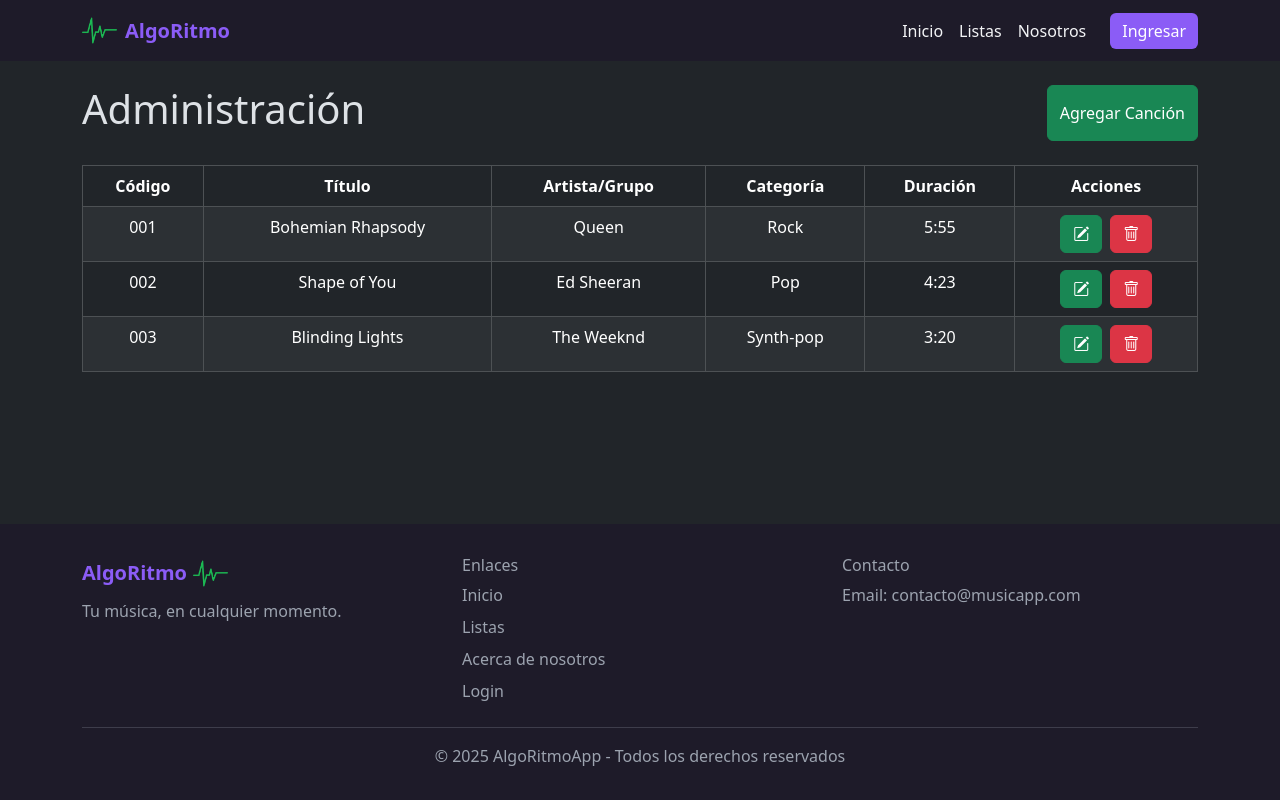
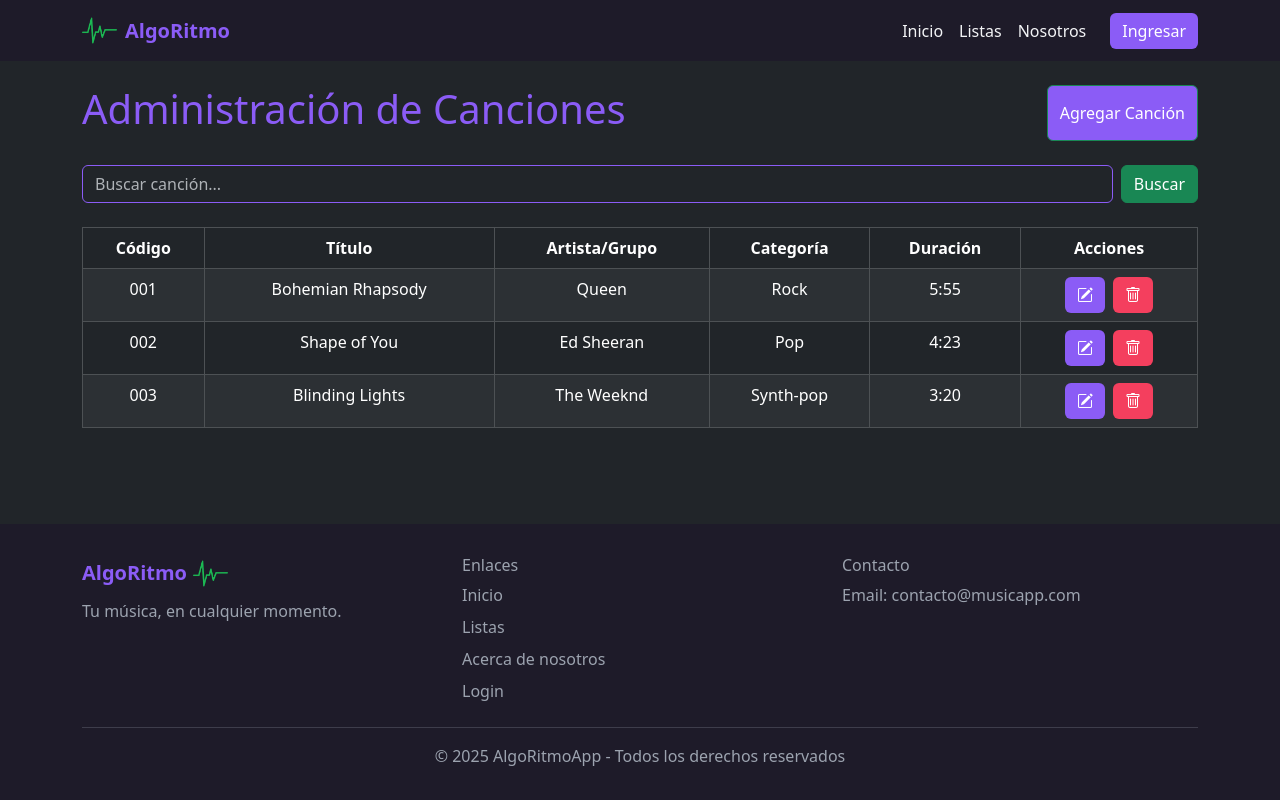
Before and after one commit to masheee/AlgoRitmo, a React (Vite) app: page / in a window 1280 px wide. Built offline with nearby package versions, Linux system fonts and the light colour scheme.

Commit message:
agregue la barra de busqueda y cambie estilos haciendo una archivo de estilos para la pagina de administrador

```diff
--- a/src/components/pages/Administrador.jsx
+++ b/src/components/pages/Administrador.jsx
@@ -1,13 +1,26 @@
 import React from 'react';
-import { Button, Table } from "react-bootstrap";
-
+import { Button, Form, Table } from "react-bootstrap";
+import "../../styles/admin.css";
 const Administrador = () => {
     return (
         <section className='container'>
             <div className='d-flex justify-content-between mt-4'>
-                <h1>Administración</h1>
-                <Button variant='success' className='py-0'>Agregar Canción</Button>
+                <h1>Administración de Canciones</h1>
+                <Button variant='success' className='py-0 admin-button'>Agregar Canción</Button>
             </div>
+
+            <div className="mt-4">
+                <Form className="d-flex">
+                    <Form.Control
+                        type="search"
+                        placeholder="Buscar canción..."
+                        className="me-2 admin-control-buscar"
+                        aria-label="Buscar"
+                    />
+                    <Button variant='success'>Buscar</Button>
+                </Form>
+            </div>
+
 
             <Table responsive striped bordered hover variant="dark" className='mt-4'>
                 <thead>
@@ -28,10 +41,10 @@ const Administrador = () => {
                         <td>Rock</td>
                         <td>5:55</td>
                         <td className="text-center">
-                            <Button variant='success' className='me-2'>
+                            <Button  className='me-2 admin-button-edit'>
                                 <i className="bi bi-pencil-square"></i>
                             </Button>
-                            <Button variant="danger">
+                            <Button className='admin-button-trash'>
                             <i className="bi bi-trash"></i>
                             </Button>
                         </td>
@@ -43,10 +56,10 @@ const Administrador = () => {
                         <td>Pop</td>
                         <td>4:23</td>
                         <td className="text-center">
-                            <Button variant='success' className='me-2'>
-                                <i className="bi bi-pencil-square"></i>
+                            <Button variant='success' className='me-2 admin-button-edit'>
+                                <i className="bi bi-pencil-square "></i>
                             </Button>
-                            <Button variant="danger">
+                            <Button className='admin-button-trash'>
                             <i className="bi bi-trash"></i>
                             </Button>
                         </td>
@@ -59,10 +72,10 @@ const Administrador = () => {
                         <td>Synth-pop</td>
                         <td>3:20</td>
                         <td className="text-center">
-                            <Button variant='success' className='me-2'>
+                            <Button variant='success' className='me-2 admin-button-edit'>
                                 <i className="bi bi-pencil-square"></i>
                             </Button>
-                            <Button variant="danger">
+                            <Button className='admin-button-trash'>
                             <i className="bi bi-trash"></i>
                             </Button>
                         </td>
--- /dev/null
+++ b/src/styles/admin.css
@@ -0,0 +1,50 @@
+h1{
+    color: var(--color-primary);
+}
+
+.admin-button {
+
+  background-color: var(--color-primary);
+  text-decoration: none;
+}
+
+.admin-button:hover {
+  color: var(--color-success);
+  background-color: var(--color-accent);
+}
+
+.admin-button-trash{
+    background-color: var(--color-danger);
+    text-decoration: none;
+    border-style: none;
+}
+
+.admin-button-trash:hover {
+   background-color: rgb(119, 21, 21);
+    text-decoration: none;
+}
+
+.admin-button-edit{
+    background-color: var(--color-primary);
+    text-decoration: none;
+    border-style: none;
+}
+
+.admin-button-edit:hover {
+   background-color: rgb(93, 30, 93);
+    text-decoration: none;
+}
+
+.admin-control-buscar{
+    border: 1px solid var(--color-primary);
+    text-decoration: none;
+}
+
+.admin-control-buscar:hover {
+
+    box-shadow: var(--color-success);
+}
+.admin-control-buscar:focus {
+
+    box-shadow:  0 0 0 0.1rem var(--color-success);
+}
```
